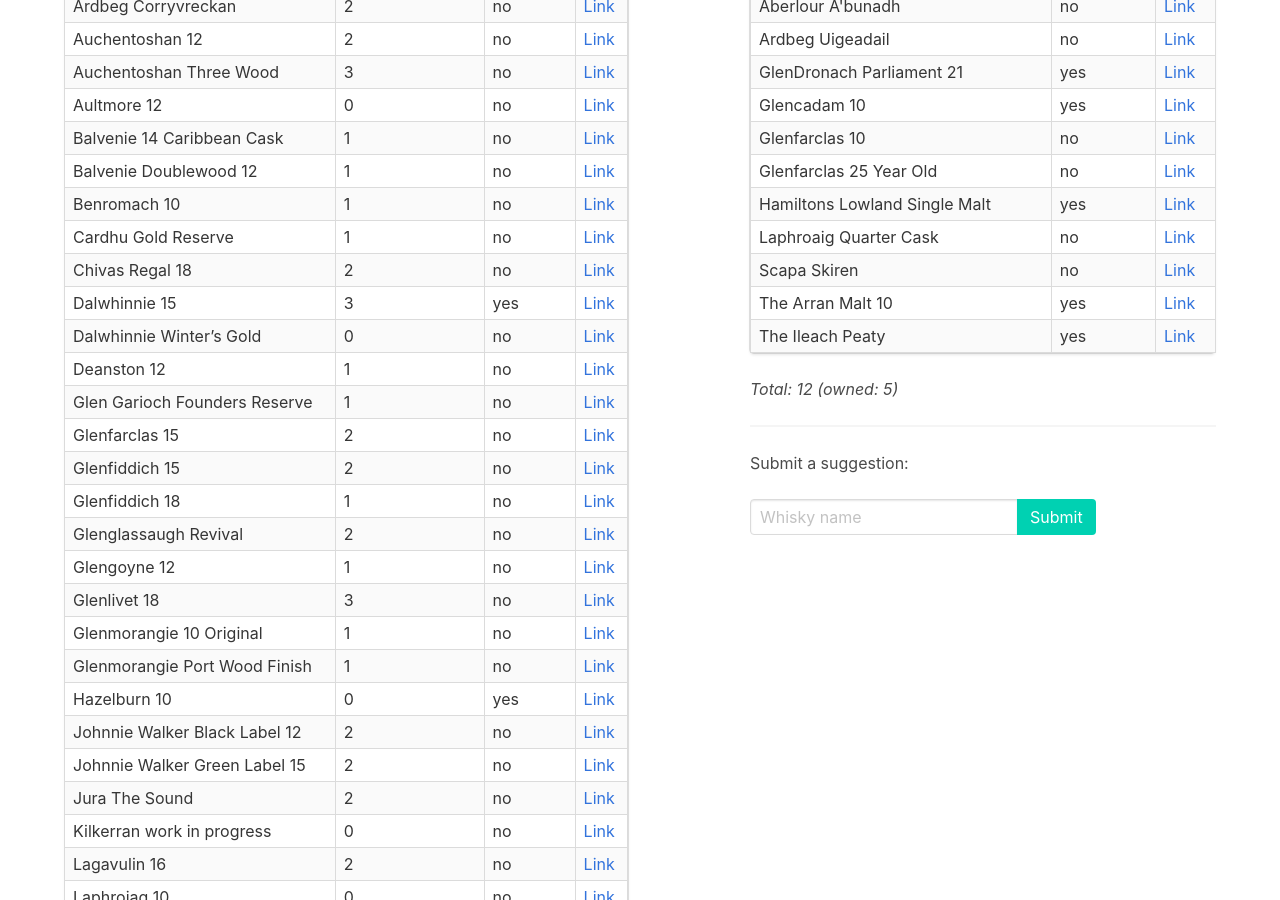
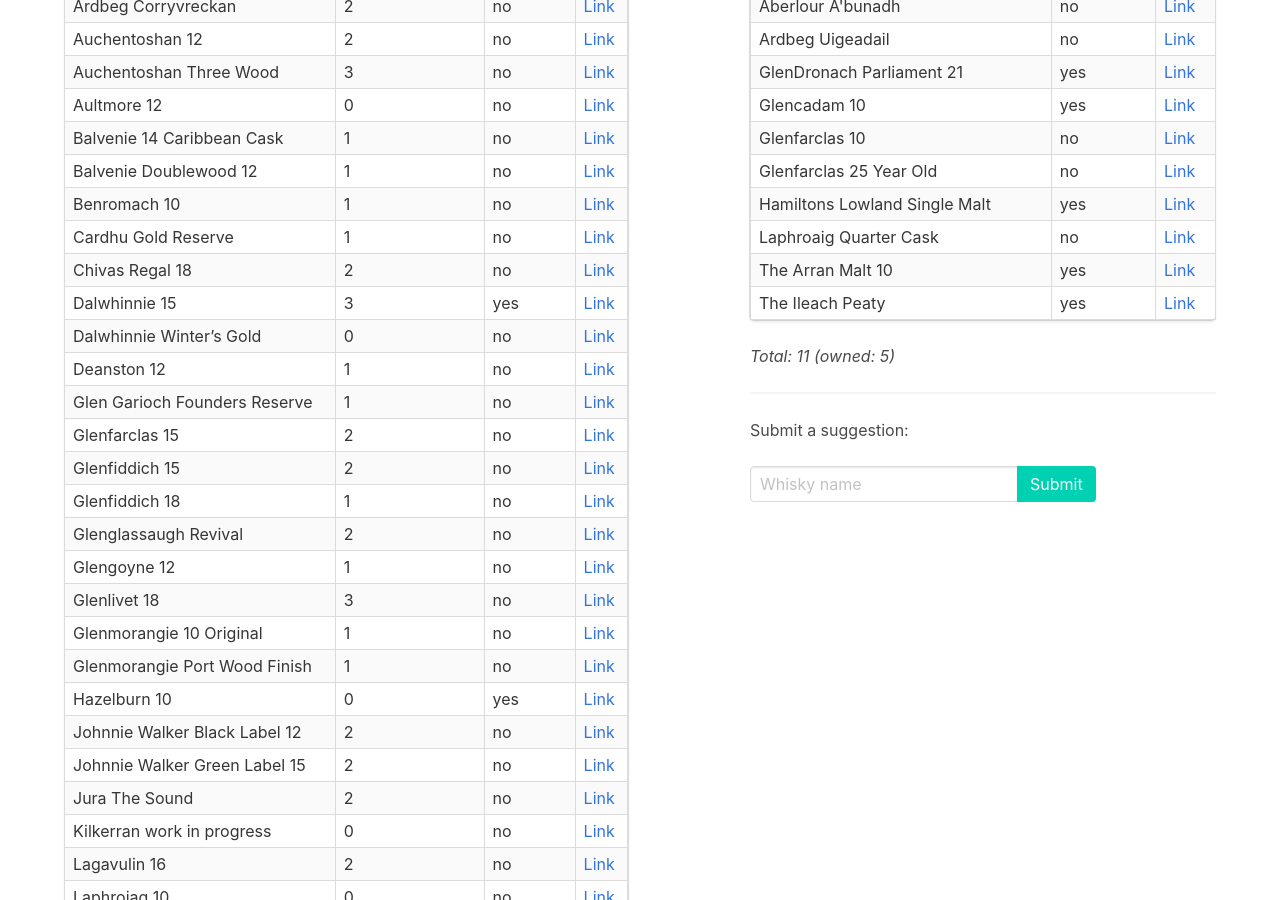
Before and after one commit to grega/whisky, a Jekyll site: the page built from scotch.html, in a window 1280 px wide and 900 px high, scrolled down 306 px. Built offline with Jekyll 4.4.1, drawn with Linux system fonts in a browser that asks for light colours; nearby versions of some CDN libraries.

Commit message:
Update to_try.yml

```diff
--- a/_data/scotch/to_try.yml
+++ b/_data/scotch/to_try.yml
@@ -2,7 +2,6 @@
 - name: Aberlour 12 Double Cask
 - name: Glenfarclas 10
 - name: Laphroaig Quarter Cask
-- name: Scapa Skiren
 - name: Aberlour A'bunadh
 - name: GlenDronach Parliament 21
   owned: true
```
